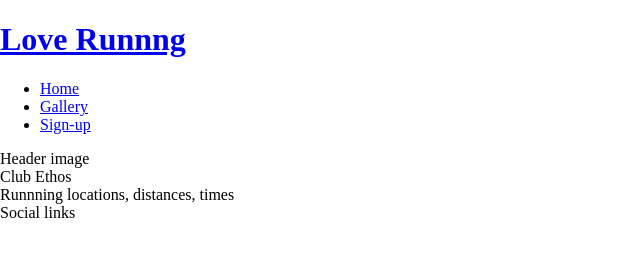
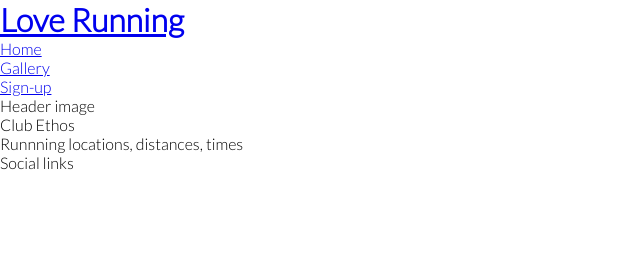
Before and after one commit to johnConstant/CI-love-running-codealong, a plain HTML site: page index.html in a window 1280 px wide. Shown: the whole page, without its empty margins (0-640 px from the left). Drawn offline with Linux system fonts and the light colour scheme.

Commit message:
Add Google Fonts and remove default styles

```diff
--- a/assets/css/style.css
+++ b/assets/css/style.css
@@ -1,4 +1,12 @@
-body{
+@import url('https://fonts.googleapis.com/css2?family=Lato:wght@300&family=Oswald&display=swap');
+
+* {
     padding: 0;
     margin: 0;
+    border: 0;
 }
+
+body {
+    font-family: "Lato", sans-serif;
+    font-weight: 300;
+}
--- a/index.html
+++ b/index.html
@@ -14,15 +14,19 @@
 <body>
     <header>
         <a href="index.html">
-            <h1>Love Runnng</h1>
+            <h1>Love Running</h1>
         </a>
         <nav>
             <ul>
                 <li>
                     <a href="index.html">Home</a>
                 </li>
-                <li><a href="#">Gallery</a></li>
-                <li><a href="#">Sign-up</a></li>
+                <li>
+                    <a href="#">Gallery</a>
+                </li>
+                <li>
+                    <a href="#">Sign-up</a>
+                </li>
             </ul>
         </nav>
     </header>
```
